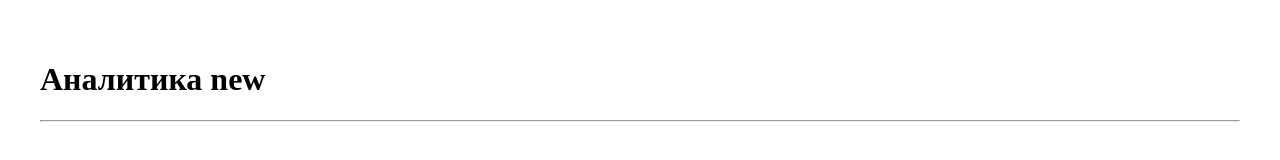
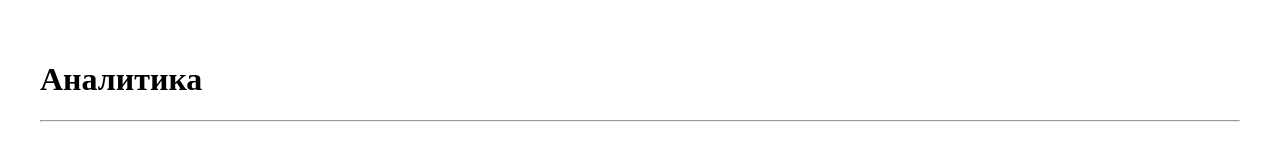
Before and after one commit to lordoys/figma-analytics-admin, a Vue app: page / in a window 1280 px wide. Shown: the top 160 px of the page. Built offline with nearby package versions, Linux system fonts and the light colour scheme.

Commit message:
One more

```diff
--- a/src/App.vue
+++ b/src/App.vue
@@ -30,7 +30,7 @@ axios
 </script>
 
 <template>
-  <h1>Аналитика new</h1>
+  <h1>Аналитика</h1>
 
   <hr />
   <br />
```
